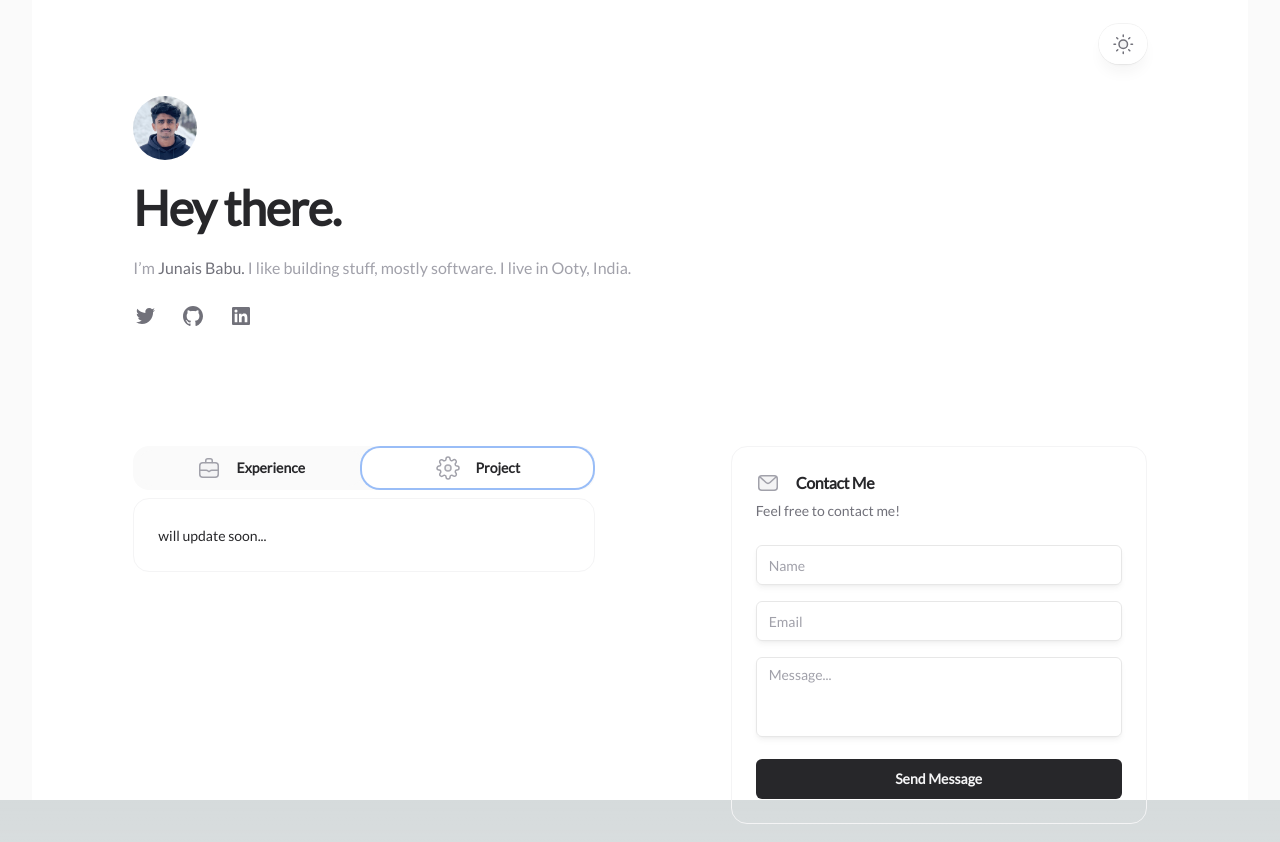
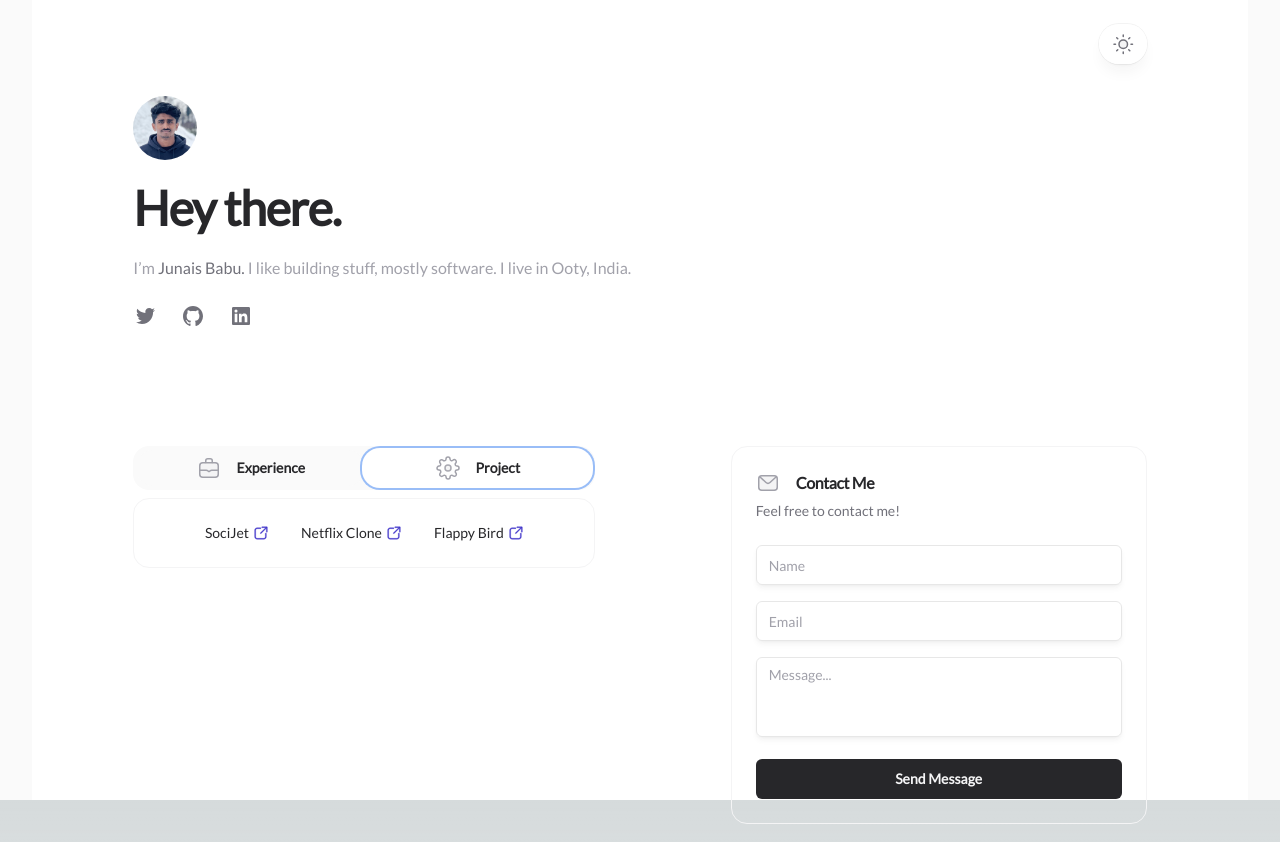
Before and after one commit to junaisbabu/junaisbabu.com, a Next.js app: page / in a window 1280 px wide. Both pictures are taken after a click on the tab "Project". Built offline with nearby package versions, Linux system fonts and the light colour scheme.

Commit message:
Add Projects

```diff
--- a/components/Home/Projects.tsx
+++ b/components/Home/Projects.tsx
@@ -1,13 +1,39 @@
 import React from "react";
 import { Card, CardContent } from "../ui/card";
+import Link from "next/link";
+import { link } from "../icons/svg";
 
 function Projects() {
   return (
     <Card className="h-fit max-h-full overflow-y-scroll hide-scrollbar">
       <CardContent className="space-y-4 p-6 h-full">
-        <span className="text-sm dark:text-zinc-100 text-zinc-800">
-          will update soon...
-        </span>
+        <div className="flex justify-center items-center flex-wrap gap-8 text-sm dark:text-zinc-100 text-zinc-800">
+          <Link
+            href="https://socijet.vercel.app/"
+            className="flex items-center gap-1"
+          >
+            <span className="hover:underline underline-offset-4">SociJet</span>
+            {link}
+          </Link>
+          <Link
+            href="https://netflix-junais.vercel.app/"
+            className="flex items-center gap-1"
+          >
+            <span className="hover:underline underline-offset-4">
+              Netflix Clone
+            </span>
+            {link}
+          </Link>
+          <Link
+            href="https://flappy-bird-junais.vercel.app/"
+            className="flex items-center gap-1"
+          >
+            <span className="hover:underline underline-offset-4">
+              Flappy Bird
+            </span>
+            {link}
+          </Link>
+        </div>
       </CardContent>
     </Card>
   );
```
